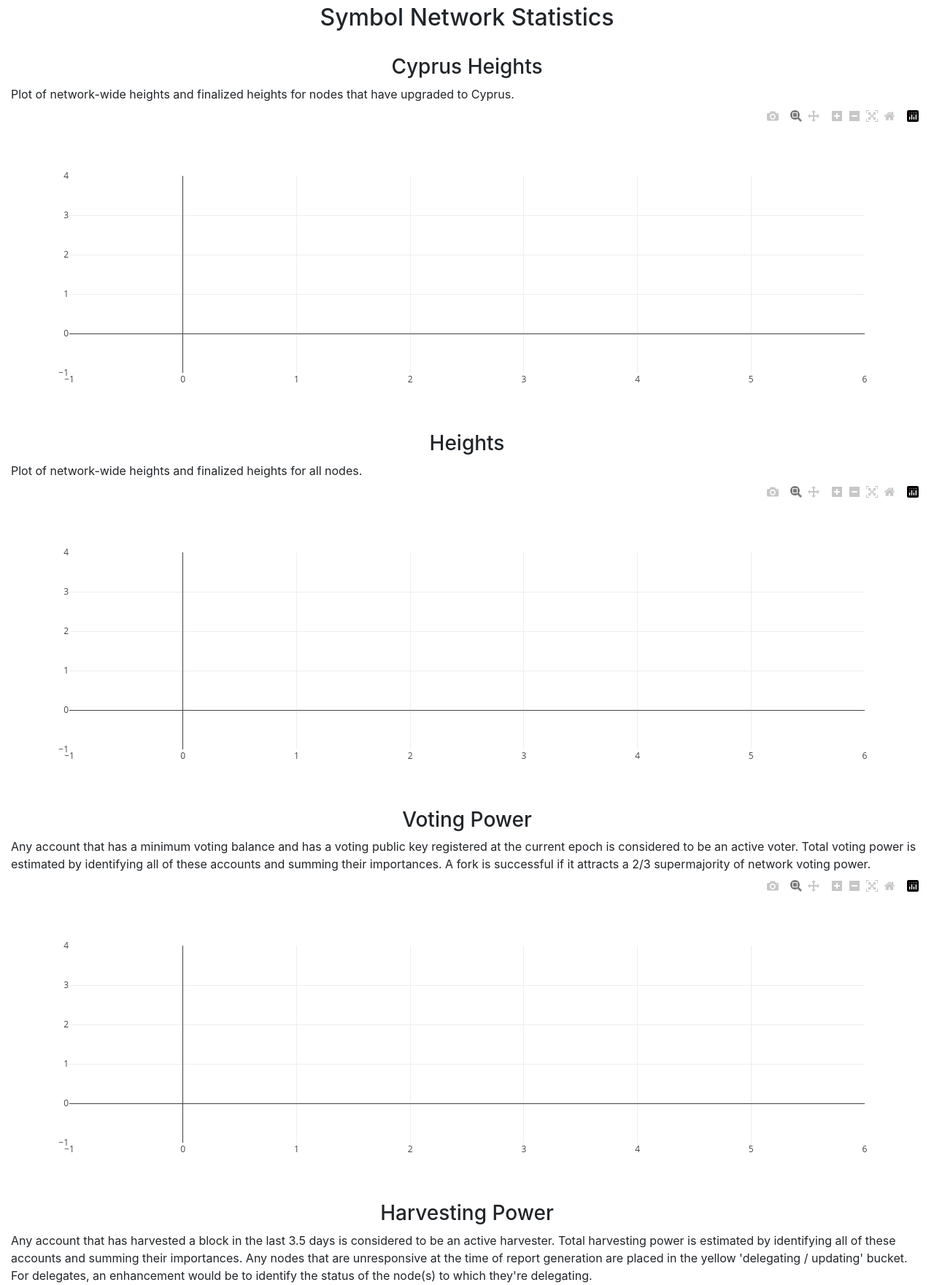
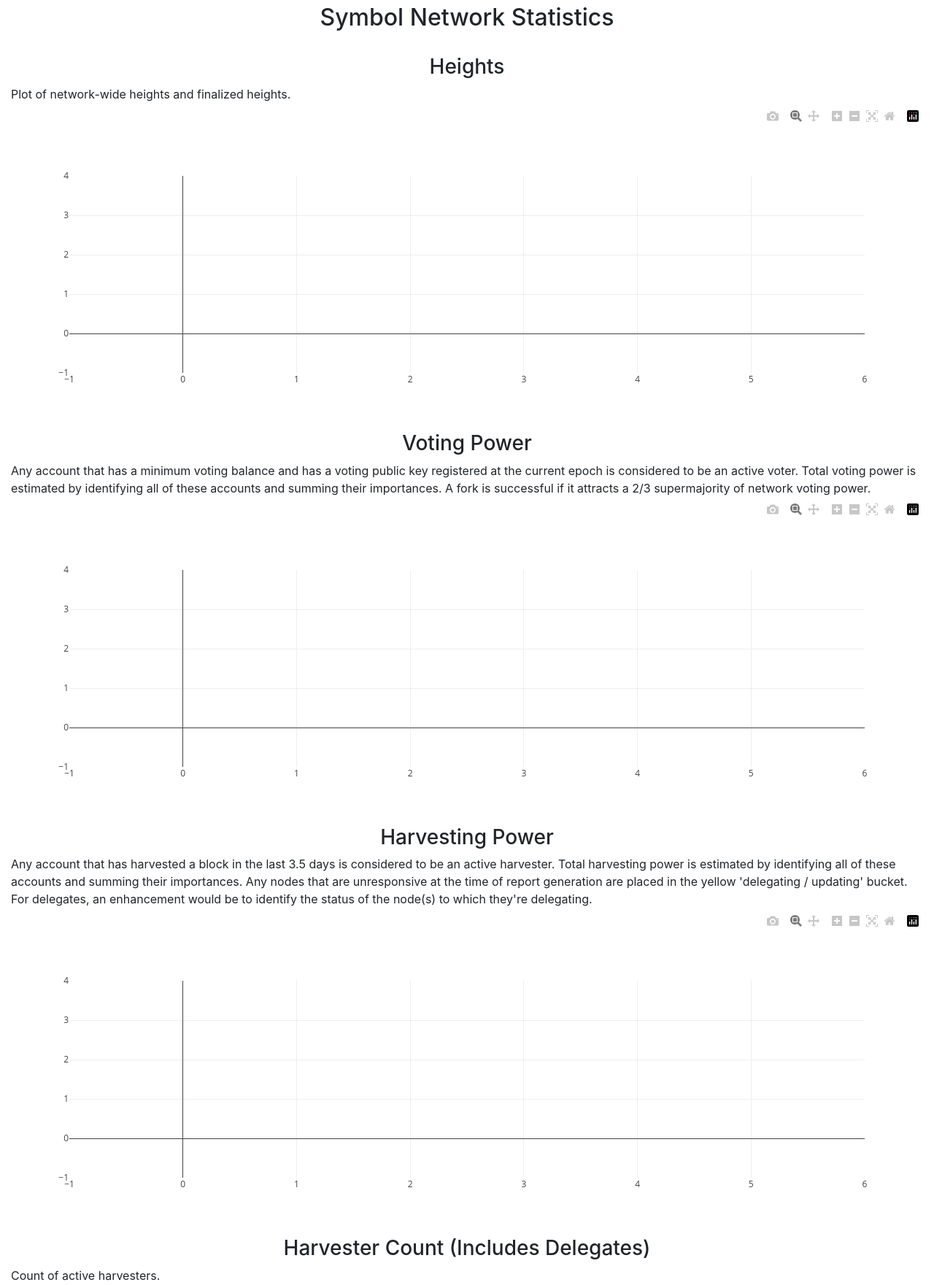
Before and after one commit to symbol/nodewatch, a Python web app: template nodewatch/templates/symbol_summary.html in a window 1280 px wide. Shown: the part 77-1838 px from the top of the page at 73% size. Run offline with Jinja, Linux system fonts and the light colour scheme; the template is opened without the code that fills it, so the values that code supplies are empty; some libraries are stand-ins or nearby versions.

Commit message:
task: post Harlock cleanup
- drop Harlock countdown timer

- drop "Cyprus Height" chart

- only show compatible nodes in Height charts

- redirect to "Symbol Summary" by default

```diff
--- a/nodewatch/templates/base.html
+++ b/nodewatch/templates/base.html
@@ -31,14 +31,14 @@
           </li>
         </ul>
         <div>
+          <div class="badge badge-pill badge-success my-0 float-right">
+            Symbol Height&nbsp;
+            <span id="symbol-block-height">...</span>
+          </div>
+          <br/>
           <div class="badge badge-pill badge-warning my-0 float-right">
             NEM Height&nbsp;
             <span id="nem-block-height">...</span>
-          </div>
-          <br/>
-          <div class="badge badge-pill badge-success my-0 float-right">
-            Symbol Height&nbsp;
-            <span id="symbol-block-height">...</span>
           </div>
         </div>
       </div>
@@ -70,18 +70,7 @@
         .then(response => response.json())
         .then(response => {
           const height = response['height'];
-          const blocks_remaining = 3481580 - height;
-          let minutes_remaining = blocks_remaining;
-
-          const days_remaining = (minutes_remaining / (60 * 24)) | 0;
-          minutes_remaining -= days_remaining * 60 * 24;
-
-          const hours_remaining = (minutes_remaining / 60) | 0;
-          minutes_remaining -= hours_remaining * 60;
-
-          const formatted_time_remaining = `${days_remaining} days, ${hours_remaining} hours and ${minutes_remaining} minutes`;
-
-          $('#nem-block-height').text(`${height} (${blocks_remaining} blocks, ${formatted_time_remaining} until HARLOCK!`);
+          $('#nem-block-height').text(`${height} (Harlock)`);
           setTimeout(update_nem_height, 30000);
         });
     };
--- a/nodewatch/templates/symbol_summary.html
+++ b/nodewatch/templates/symbol_summary.html
@@ -9,15 +9,9 @@
 {% endblock %}
 
 {% block content %}
-  <h3 class="text-center">Cyprus Heights</h3>
-  <span class="text-left">
-    Plot of network-wide heights and finalized heights for nodes that have upgraded to Cyprus.
-  </span>
-  <div id='cyprus-height-chart' class='chart'></div>
-
   <h3 class="text-center">Heights</h3>
   <span class="text-left">
-    Plot of network-wide heights and finalized heights for all nodes.
+    Plot of network-wide heights and finalized heights.
   </span>
   <div id='height-chart' class='chart'></div>
 
@@ -54,7 +48,6 @@
   <script src="https://cdn.plot.ly/plotly-latest.min.js"></script>
   <script type="text/javascript">
     Plotly.setPlotConfig({responsive: true});
-    Plotly.newPlot('cyprus-height-chart', {{ cyprus_height_chart_json | safe }});
     Plotly.newPlot('height-chart', {{ height_chart_json | safe }});
     Plotly.newPlot('voting-power-chart', {{ voting_power_chart_json | safe }});
     Plotly.newPlot('harvesting-power-chart', {{ harvesting_power_chart_json | safe }});
@@ -66,11 +59,6 @@
 {% block scripts %}
   <script type="text/javascript">
     function update_height_charts() {
-      fetch('{{ url_for("symbol_chart_height_cyprus") }}', {headers: {'Content-Type': 'application/json'} })
-        .then(response => response.json())
-        .then(response => {
-          Plotly.newPlot('cyprus-height-chart', response);
-        });
       fetch('{{ url_for("symbol_chart_height") }}', {headers: {'Content-Type': 'application/json'} })
         .then(response => response.json())
         .then(response => {
```
Also changed, not shown: nodewatch/__init__.py (+6 -17 lines), nodewatch/templates/nem_summary.html (+7 -7 lines).
